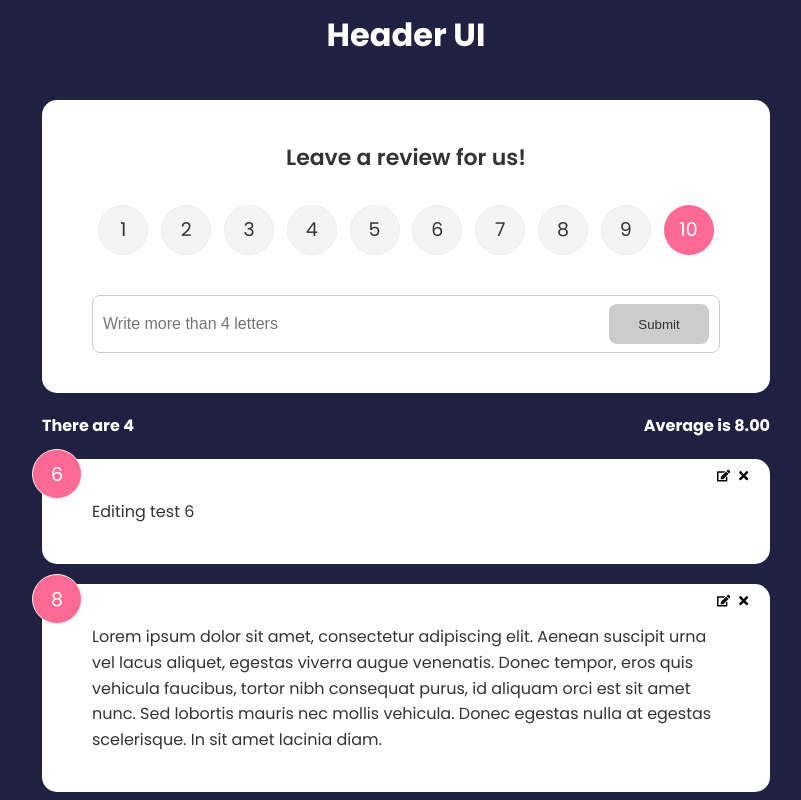
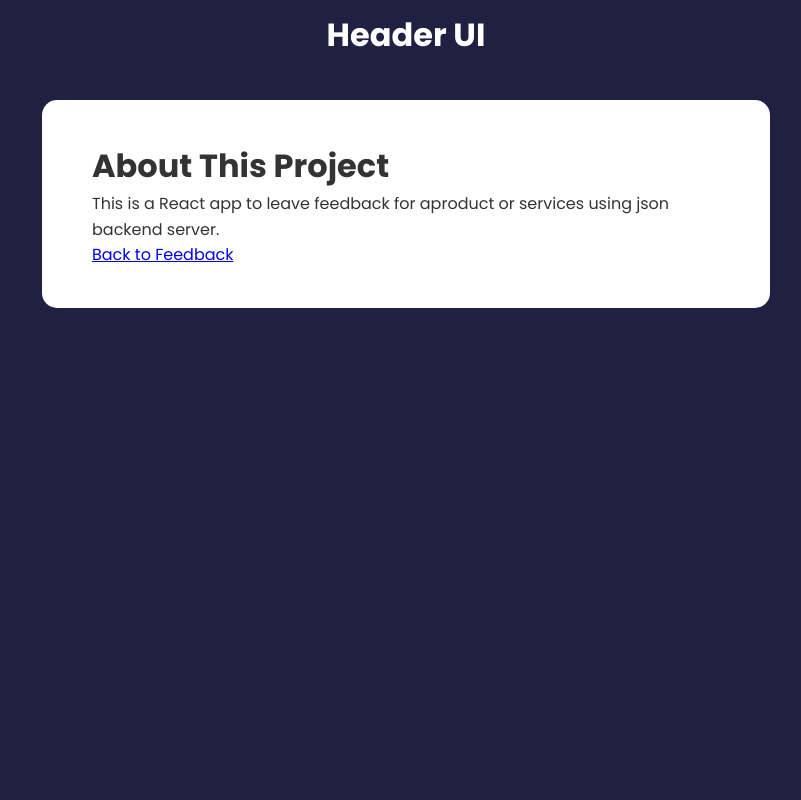
Before and after one commit to Gantthebant/FeedbackApp, a React (Create React App) app: page /about in a window 1280 px wide. Shown: the top 800 px of the page, without its empty margins (234-1035 px from the left). Built offline with nearby package versions, Linux system fonts and the light colour scheme; data requests are answered from the project's data file; the HTML template or start-up script is replaced by a standard one.

Commit message:
created add me and not found pages

```diff
--- a/src/App.js
+++ b/src/App.js
@@ -1,21 +1,42 @@
 import {FeedbackProvider} from './context/FeedbackAppContext';
+import { BrowserRouter as Router,Route, Routes } from 'react-router-dom';
+
+import AboutPage from './pages/AboutPage';
+import NotFound from './pages/NotFound';
 
 import Header from './components/Header';
 import FeedbackForm from './components/FeedbackForm';
 import FeedbackStats from './components/FeedbackStats';
 import FeedbackList from './components/FeedbackList';
+import AboutIcon from './components/AboutIcon';
 
 function App() {
   return (
     <FeedbackProvider>
-    <div>
+        <Router>
+
           <Header />
           <div className='container'>
+            <Routes>
+              <Route exact path='/' element={
+                <>
+                  <AboutIcon />
                   <FeedbackForm />
                   <FeedbackStats />
                   <FeedbackList />
+                </>
+              } />
+
+              <Route path='/about' element={
+                <AboutPage />
+              } />
+
+              <Route path='/*' element= {
+                <NotFound />
+              } />
+            </Routes>
           </div>
-    </div>
+      </Router>
     </FeedbackProvider>
   );
 }
--- /dev/null
+++ b/src/components/AboutIcon.js
@@ -0,0 +1,14 @@
+import {FaQuestion} from 'react-icons/fa';
+import {Link} from 'react-router-dom';
+
+function Icon() {
+    return(
+        <div className='about-link'>
+            <Link to='/about'>
+                <FaQuestion size={30} />
+            </Link>
+        </div>
+    )
+}
+
+export default Icon;
--- a/src/pages/AboutPage.js
+++ b/src/pages/AboutPage.js
@@ -0,0 +1,17 @@
+import {Link} from 'react-router-dom';
+
+function AboutPage() {
+    return(
+        <div className="card">
+            <div>
+                <h1>About This Project</h1>
+                <p>This is a React app to leave feedback for aproduct or services using json backend server.</p>
+            </div>
+            <Link to='/'>
+                <p>Back to Feedback</p>
+            </Link>
+        </div>
+    )
+}
+
+export default AboutPage;
--- /dev/null
+++ b/src/pages/NotFound.js
@@ -0,0 +1,14 @@
+import {Link} from 'react-router-dom';
+
+function NotFound() {
+    return (
+        <div>
+            <h1>404 PAGE NOT FOUND</h1>
+            <Link to='/'>
+                <p>Home</p>
+            </Link>
+        </div>
+    )
+}
+
+export default NotFound;
```
Lines whose indentation alone changed are shown as unchanged.
